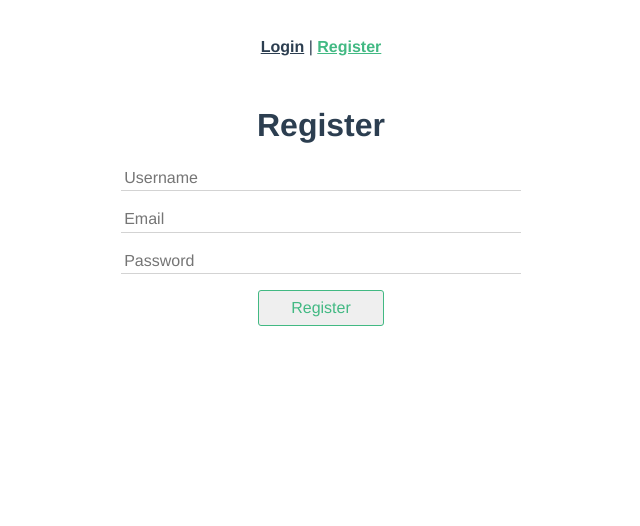
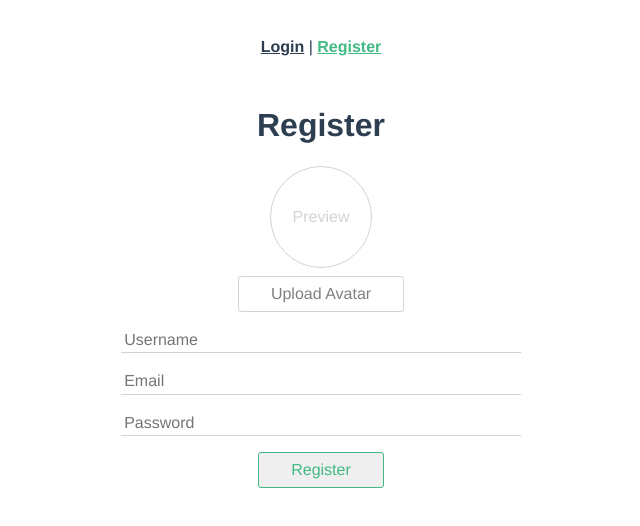
Before and after one commit to codecampleipzig/coding-events, a Vue app: page /register in a window 1280 px wide. Shown: the top 526 px of the page, without its empty margins (319-959 px from the left). Built offline with nearby package versions, Linux system fonts and the light colour scheme.

Commit message:
Add avatar upload to registration

```diff
--- a/src/store/index.js
+++ b/src/store/index.js
@@ -88,5 +88,16 @@ export default new Vuex.Store({
     logout(context) {
       context.commit("REMOVE_USER_DATA");
     },
+    async uploadAvatar(context, avatar) {
+      const user = context.state.userData.user;
+      const formData = new FormData();
+      formData.set("data", JSON.stringify({ user: user.id }));
+      formData.set("files.avatar", avatar);
+      await axios.post(process.env.VUE_APP_API_URL + "/profiles", formData, {
+        "Content-Type": "multipart/form-data",
+      });
+      const res = await axios.get(process.env.VUE_APP_API_URL + "/users/me");
+      context.commit("SET_USER_DATA", res.data);
+    },
   },
 });
--- a/src/views/Dashboard.vue
+++ b/src/views/Dashboard.vue
@@ -1,6 +1,8 @@
 <template>
   <div>
     <h1>Dashboard</h1>
+    <img class="avatar" v-if="avatarURL" :src="avatarURL" />
+    <p>{{ $store.state.userData.user.username }}</p>
     <EventCard
       v-for="event in events"
       :key="event.id"
@@ -22,10 +24,24 @@ export default {
       events: [],
     };
   },
+  computed: {
+    avatarURL() {
+      const profile = this.$store.state.userData.user.profile;
+      return profile
+        ? process.env.VUE_APP_API_URL + profile.avatar.formats.thumbnail.url
+        : null;
+    },
+  },
   async created() {
     this.events = (await getEvents()).data;
   },
 };
 </script>
 
-<style scoped></style>
+<style scoped>
+img.avatar {
+  width: 100px;
+  height: 100px;
+  border-radius: 50%;
+}
+</style>
--- a/src/views/Register.vue
+++ b/src/views/Register.vue
@@ -2,6 +2,14 @@
   <div>
     <h1>Register</h1>
     <form @submit.prevent="submit">
+      <div class="avatar-preview">
+        <img v-if="avatarURL" :src="avatarURL" />
+        <p>Preview</p>
+      </div>
+      <label class="file-upload">
+        Upload Avatar
+        <input @change="fileSelected" type="file" />
+      </label>
       <input
         v-model="user.username"
         type="text"
@@ -36,22 +44,79 @@ export default {
         email: "",
         password: "",
       },
+      avatar: null,
     };
+  },
+  computed: {
+    avatarURL() {
+      return this.avatar ? window.URL.createObjectURL(this.avatar) : null;
+    },
   },
   methods: {
     async submit() {
       try {
         await this.$store.dispatch("register", this.user);
+
+        try {
+          await this.$store.dispatch("uploadAvatar", this.avatar);
+        } catch {
+          this.$store.dispatch("pushNotification", {
+            type: "error",
+            message:
+              "There was a problem uploading your avatar, please try again from the user profile",
+          });
+        }
         this.$router.push("/");
       } catch {
         this.$store.dispatch("pushNotification", {
           type: "error",
-          message: "Sorry, couldn't register, please check your inputs",
+          message: "Sorry, couldn't register, we are very sorry",
         });
+      }
+    },
+    fileSelected(event) {
+      if (event.target.files.length > 0) {
+        this.avatar = event.target.files[0];
       }
     },
   },
 };
 </script>
 
-<style scoped></style>
+<style scoped>
+input[type="file"] {
+  display: none;
+}
+
+.file-upload {
+  border: 1px solid lightgray;
+  color: gray;
+  cursor: pointer;
+  padding: 0.5rem 2rem;
+  border-radius: 3px;
+  font-weight: 500;
+  display: inline-block;
+  margin-bottom: 1rem;
+}
+
+.avatar-preview {
+  width: 100px;
+  height: 100px;
+  border: 1px solid lightgray;
+  display: flex;
+  margin: 0.5rem auto;
+  border-radius: 50%;
+  color: lightgray;
+  display: flex;
+  align-items: center;
+  justify-content: center;
+  position: relative;
+}
+
+.avatar-preview img {
+  width: 100%;
+  height: 100%;
+  border-radius: 50%;
+  position: absolute;
+}
+</style>
```
